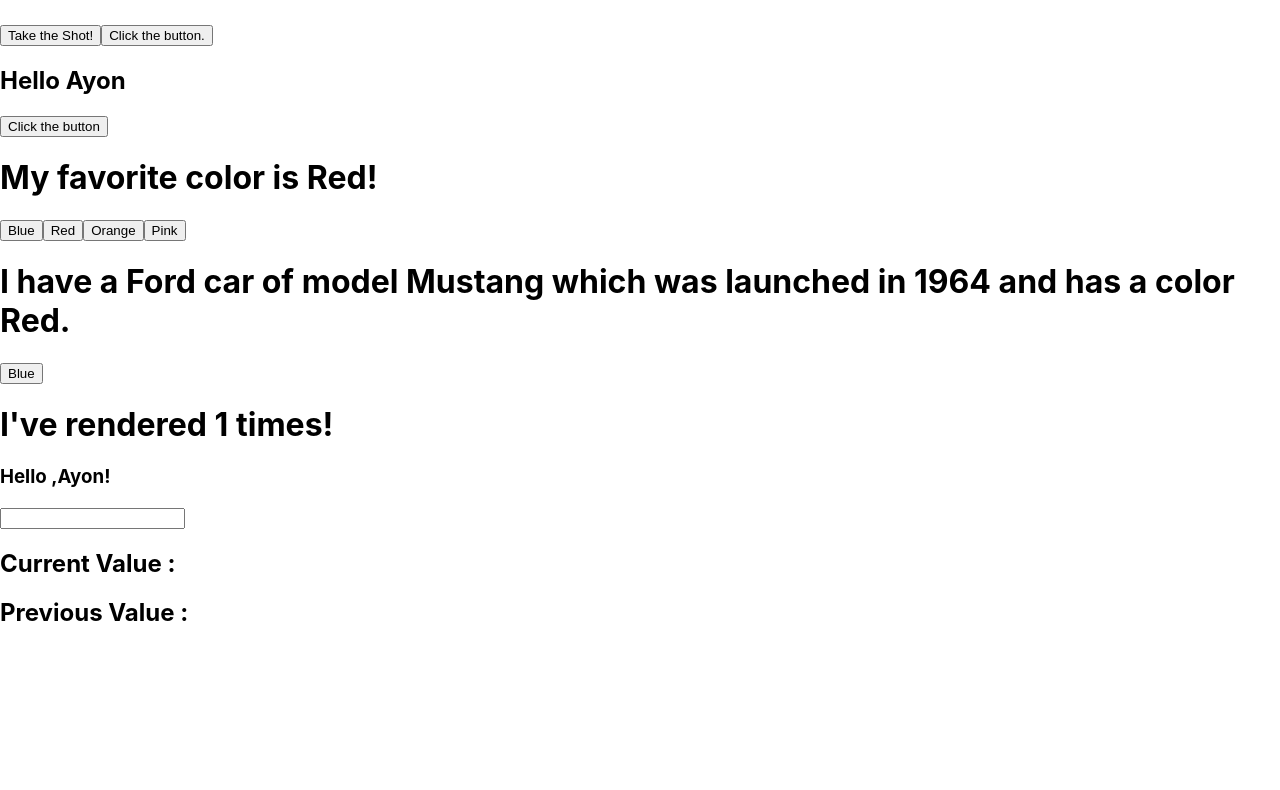
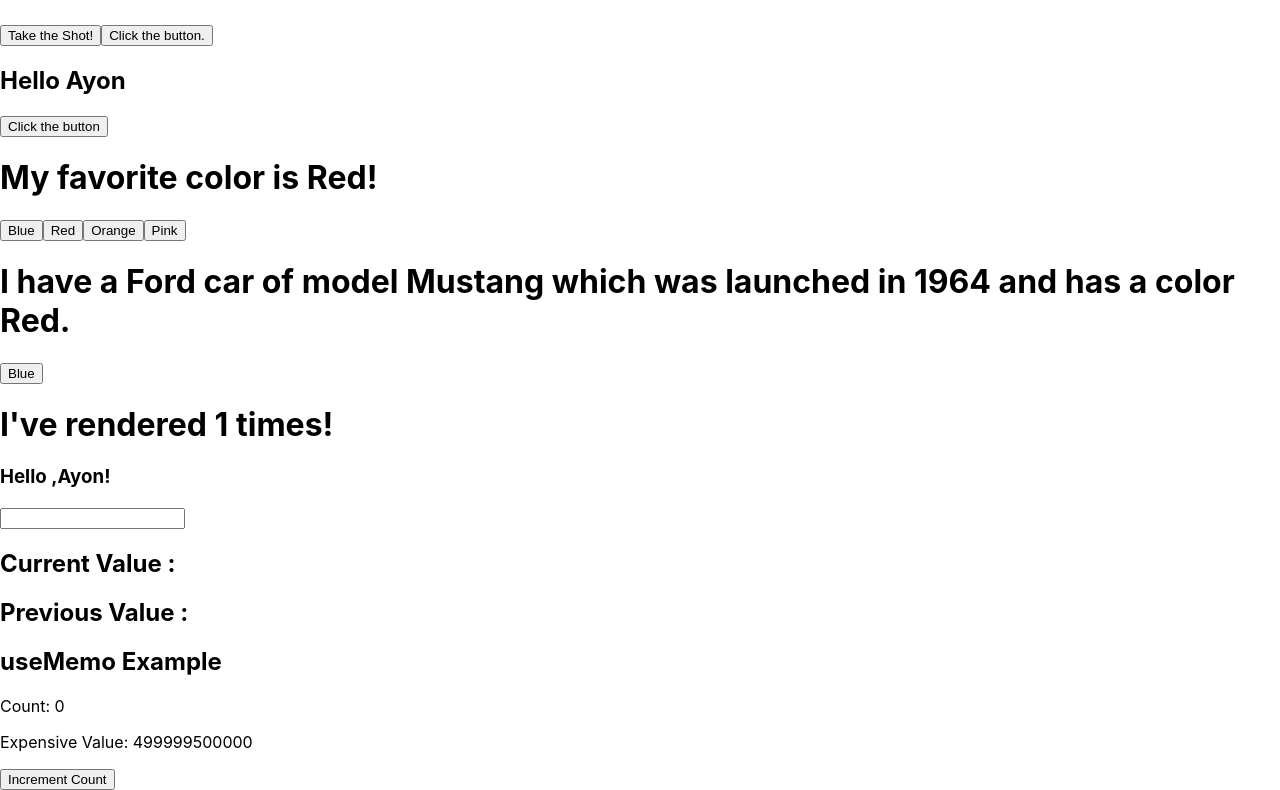
Before and after one commit to AyonChatterjee/JavaScript-and-React-Tutorials, a React (Create React App) app in the folder React Tutorials/my_react_tutorials/: page / in a window 1280 px wide. Shown: the part 856-1646 px from the top of the page. Before the commit the page ends 1503 px from the top, so only its background shows below. Built offline with nearby package versions, Linux system fonts and the light colour scheme.

Commit message:
useMemo React Hook

```diff
--- a/React Tutorials/my_react_tutorials/src/index.js
+++ b/React Tutorials/my_react_tutorials/src/index.js
@@ -13,6 +13,7 @@ import Timer from './useEffect';
 import Counter from './useEffect';
 import App1 from './useContext';
 import Application from './UseRef';
+import ExpensiveComponent from './useMemo';
 
 const myElement1 = <h1>I Love JSX</h1>
 const expression = <h1>React is {5 + 5} times better with JSX.</h1>
@@ -46,6 +47,7 @@ root.render(
     <Timer />
     <App1 />
     <Application />
+    <ExpensiveComponent />
   </React.StrictMode>
 );
 
--- a/React Tutorials/my_react_tutorials/src/useCallback.jsx
+++ b/React Tutorials/my_react_tutorials/src/useCallback.jsx
@@ -1,4 +1,6 @@
 import React , {useCallback, useState} from "react" ;
+
+// The React useCallback Hook returns a memoized (jo function ka reference yaad rakhta ho) callback function.
 
 function App() {
     const [count , setCount] = useState(0) ;
--- /dev/null
+++ b/React Tutorials/my_react_tutorials/src/useMemo.jsx
@@ -0,0 +1,28 @@
+import React, { useState, useMemo } from "react";
+
+// The React useMemo Hook returns a memoized value.The useMemo Hook only runs when one of its dependencies update.
+
+function ExpensiveComponent() {
+    const [count, setCount] = useState(0);
+
+    const expensiveValue = useMemo(() => {
+        console.log("Calculating expensive value...");
+        let result = 0;
+        for (let i = 0; i < 1000000; i++) {
+            result += i;
+        }
+        return result + count;
+    }, [count]);
+
+
+    return (
+        <>
+            <h2>useMemo Example</h2>
+            <p>Count: {count}</p>
+            <p>Expensive Value: {expensiveValue}</p>
+            <button onClick={() => setCount(count + 1)}>Increment Count</button>
+        </>
+    );
+}
+
+export default ExpensiveComponent;
```
